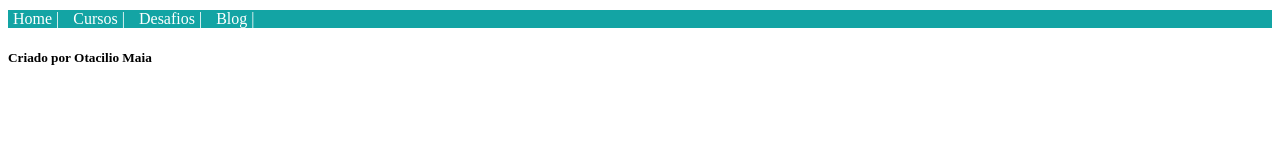
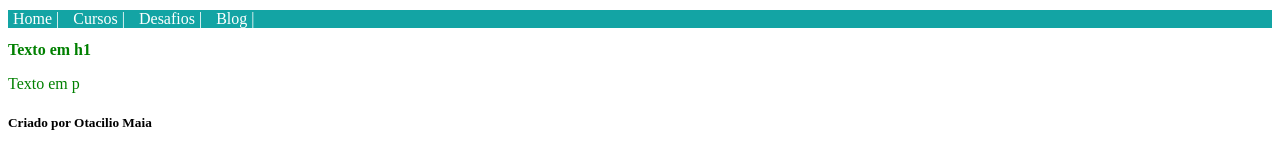
Before and after one commit to OtacilioN/html-e-css-platzi, a plain HTML site: page index.html in a window 1280 px wide. Drawn offline with Linux system fonts and the light colour scheme.

Commit message:
[Aula 21] Herança

```diff
--- a/index.html
+++ b/index.html
@@ -21,6 +21,8 @@
         </header>
         <main>
             <section>
+                <h1>Texto em h1</h1>
+                <p>Texto em p</p>
             </section>
         </main>
         <footer>
--- a/style.css
+++ b/style.css
@@ -23,3 +23,12 @@
 .main-nav__item a::after {
     content: " |";
 }
+
+section {
+    color: green;
+    /* font-size: 24px; */
+}
+
+h1 {
+    font-size: inherit;
+}
```
